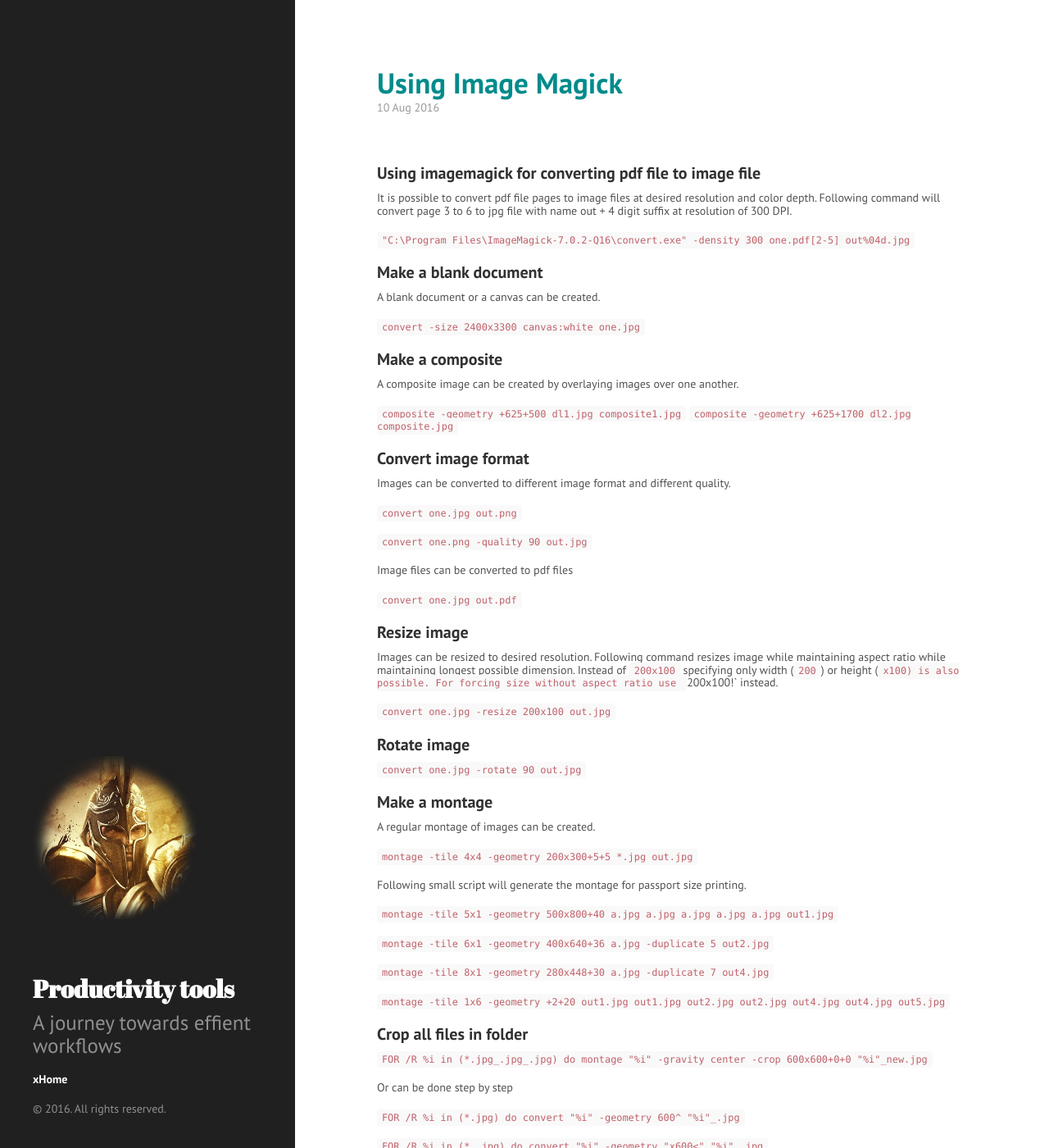
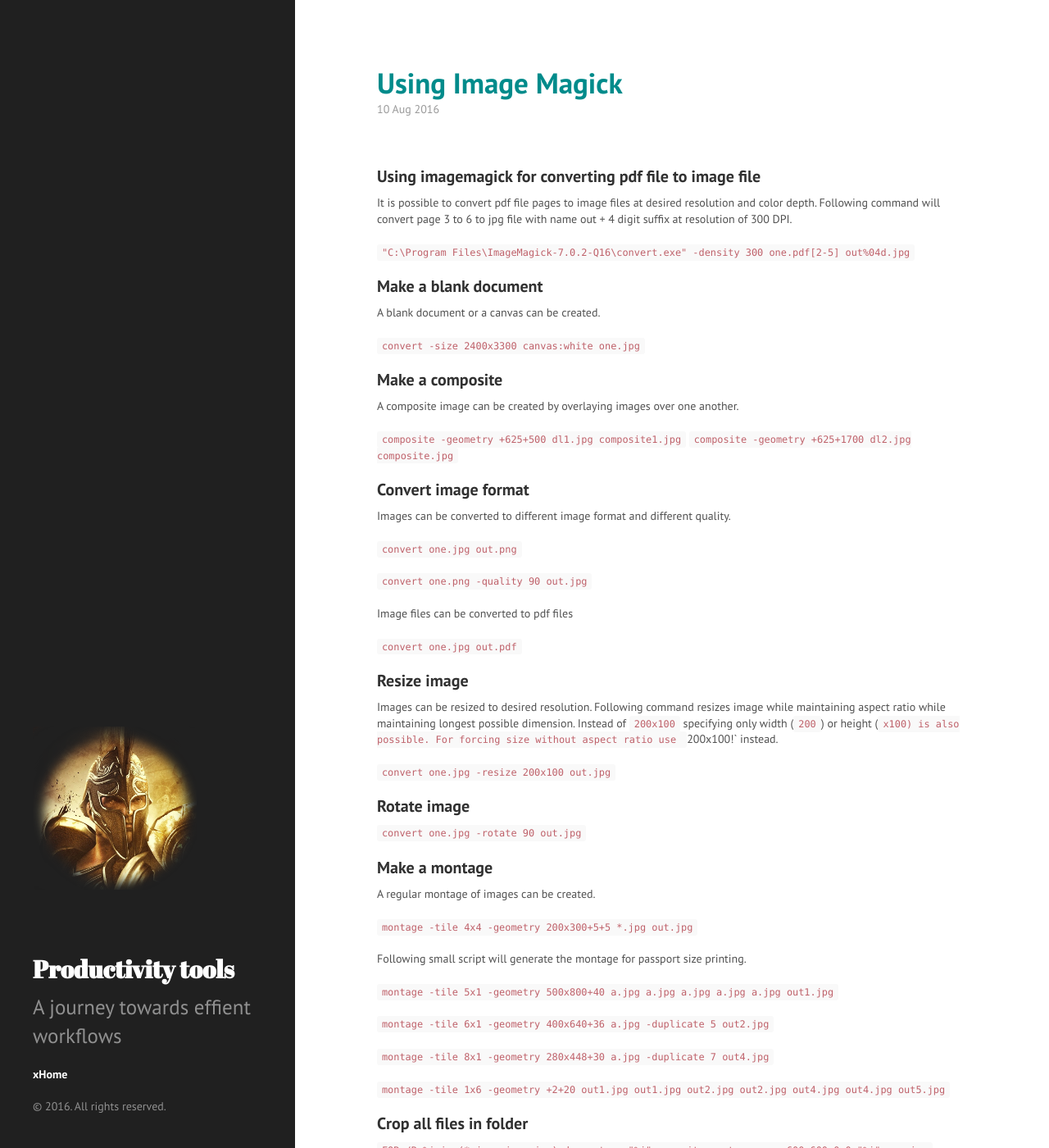
Before and after one commit to MaheshTK/MaheshTK.github.io, a Jekyll site: the page built from index.html, in a window 1280 px wide and 1400 px high. Shown: the whole window at 82% size. Built offline with Jekyll 4.4.1, drawn with Linux system fonts in a browser that asks for light colours; the list of posts is cut into pages by our own code.

Commit message:
Update poole.css

```diff
--- a/public/css/poole.css
+++ b/public/css/poole.css
@@ -51,7 +51,7 @@ body {
 html {
   font-family: "Helvetica Neue", Helvetica, Arial, sans-serif;
   font-size: 16px;
-  line-height: 1.1;
+  line-height: 1.4;
 }
 @media (min-width: 38rem) {
   html {
```
